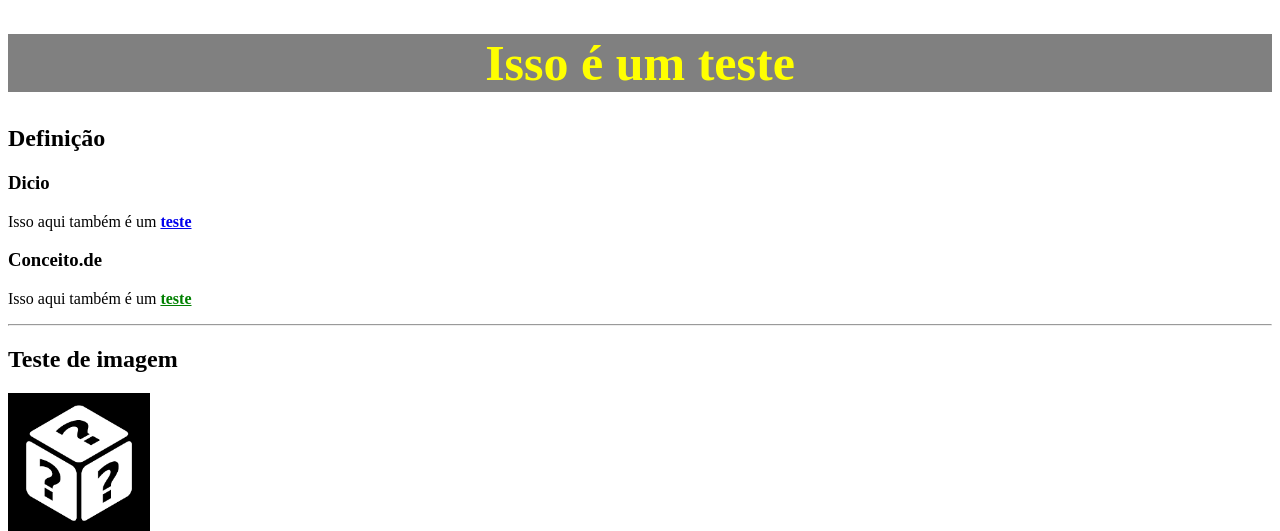
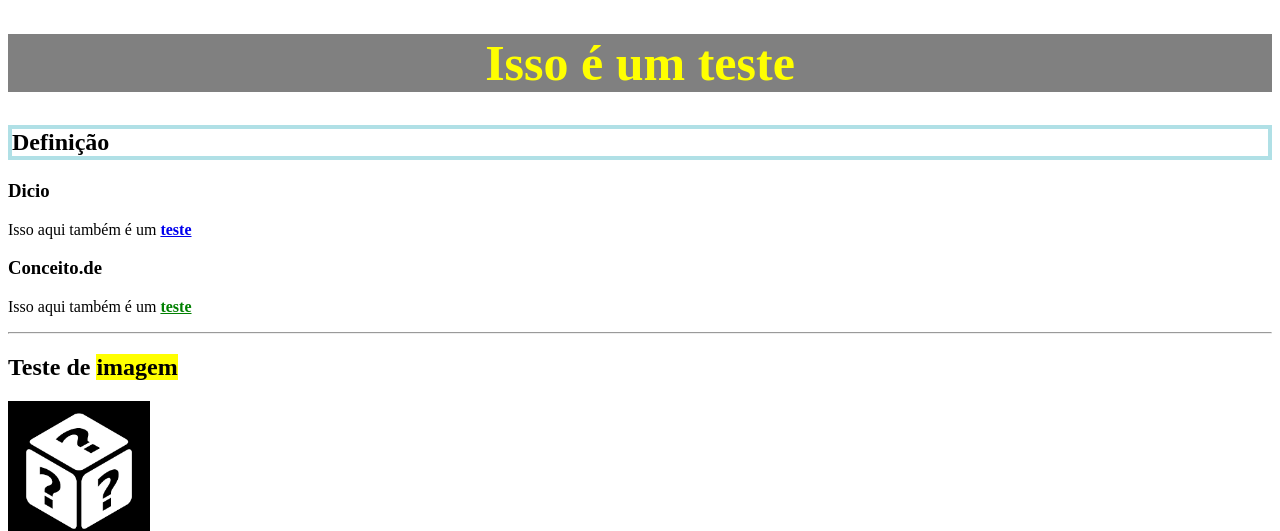
Before and after one commit to pedromelo55/webDev, a plain HTML site: page teste.html in a window 1280 px wide. Shown: the top 531 px of the page. Drawn offline with Linux system fonts and the light colour scheme.

Commit message:
Arquivo teste.html modificado

```diff
--- a/teste.html
+++ b/teste.html
@@ -7,7 +7,7 @@
 
     <body>
         <h1 style="text-align: center; font-size: 50px; color: yellow; background-color: grey">Isso é um teste</h1>
-        <h2>Definição</h2>
+        <h2 style="border: 4px solid powderblue;">Definição</h2>
         <h3>Dicio</h3>
         <p>
             Isso aqui também é um <a href="https://www.dicio.com.br/teste/" target="_blank">
@@ -19,7 +19,7 @@
             style="color: green;"> <strong>teste</strong></a>
         </p>
         <hr>
-        <h2>Teste de imagem</h2>
+        <h2>Teste de <mark>imagem</mark></h2>
         <img src="random.png" alt="Random image logo" height="142">
         <br>
         <img src=
```
